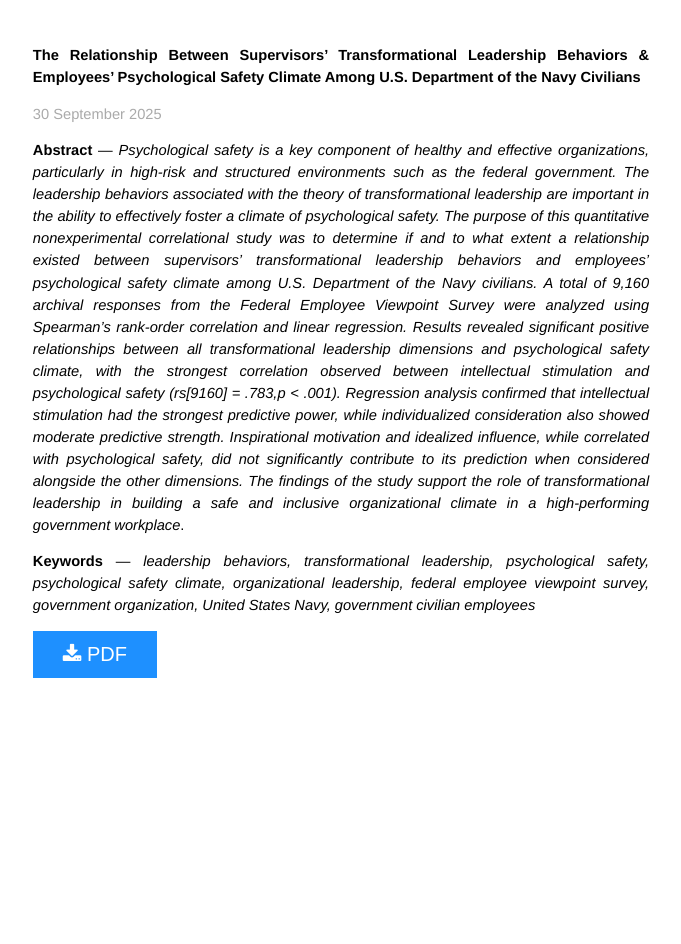
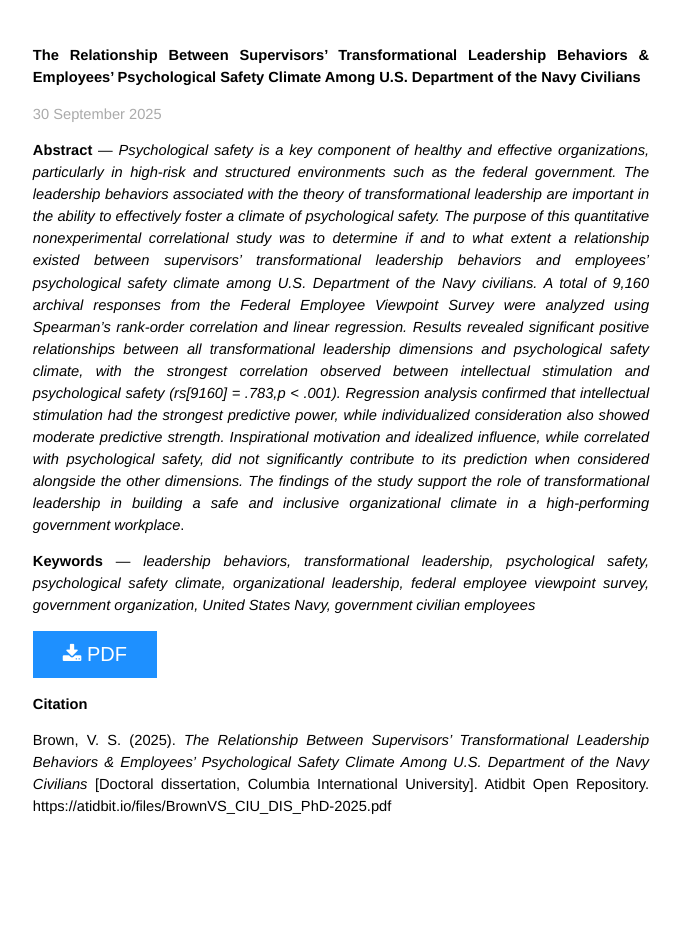
Before and after one commit to atidbit/atidbit.github.io, a Jekyll site: the page built from _posts/2025-09-30-the-relationship-between-supervisors-transformational-leadership-behaviors-employees-psychological-safety-climate.md, in a window 1280 px wide. Shown: the whole page, without its empty margins (299-980 px from the left). Built offline with Jekyll 4.4.1, drawn with Linux system fonts in a browser that asks for light colours.

Commit message:
Update 2025-09-30-the-relationship-between-supervisors-transformational-leadership-behaviors-employees-psychological-safety-climate.md

```diff
--- a/_posts/2025-09-30-the-relationship-between-supervisors-transformational-leadership-behaviors-employees-psychological-safety-climate.md
+++ b/_posts/2025-09-30-the-relationship-between-supervisors-transformational-leadership-behaviors-employees-psychological-safety-climate.md
@@ -50,3 +50,7 @@ psychological safety climate, organizational leadership, federal employee viewpo
 government organization, United States Navy, government civilian employees_
 
 <a href="https://atidbit.io/files/BrownVS_CIU_DIS_PhD-2025.pdf" target="_blank"><button class="btn"><i class="fa fa-download"></i> PDF</button></a>
+
+## Citation
+
+Brown, V. S. (2025). _The Relationship Between Supervisors’ Transformational Leadership Behaviors & Employees’ Psychological Safety Climate Among U.S. Department of the Navy Civilians_ [Doctoral dissertation, Columbia International University]. Atidbit Open Repository. https://atidbit.io/files/BrownVS_CIU_DIS_PhD-2025.pdf
```
